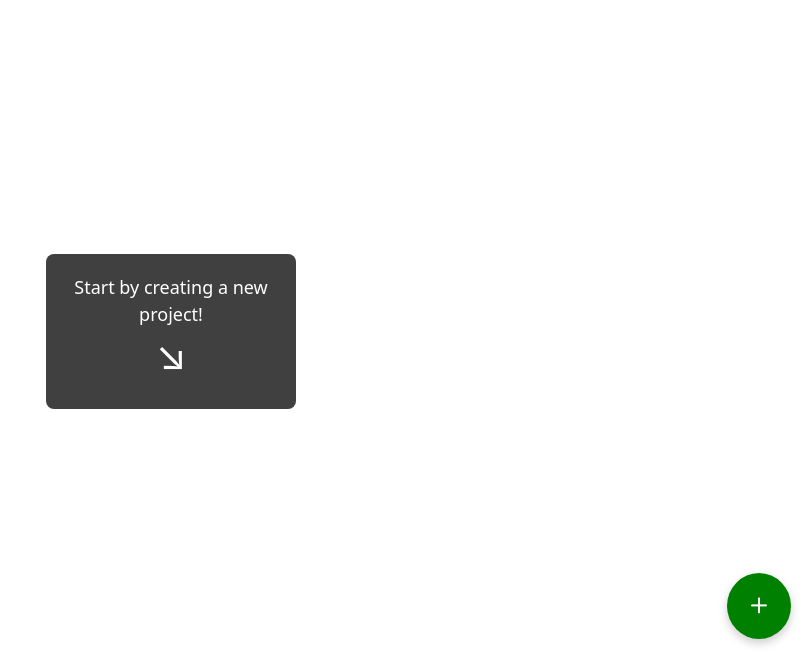
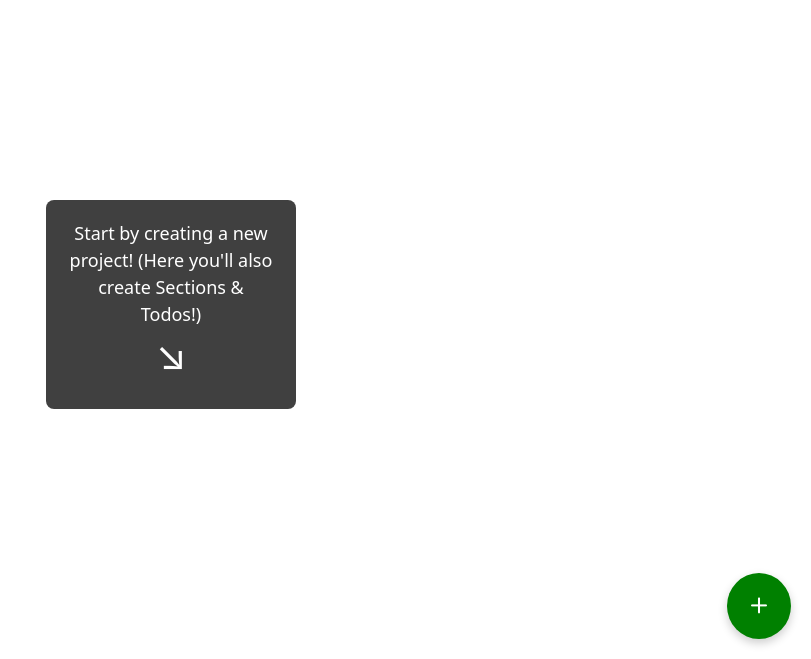
Before and after one commit to TRC-Loop/tasks, a PHP site: page /projects.php in a window 1280 px wide. Shown: the part 141-800 px from the top of the page, without its empty margins (469-1280 px from the left). Run offline with PHP 8.4, Linux system fonts and the light colour scheme; the visitor is signed in with stand-in values (Sample User, id 1); data that the repository does not hold is empty; some libraries are stand-ins or nearby versions.

Commit message:
Update projects.php

```diff
--- a/src/projects.php
+++ b/src/projects.php
@@ -152,7 +152,7 @@ $no_projects = empty($projects);
   <!-- If there are no projects, show the arrow and text -->
   <?php if ($no_projects): ?>
     <div class="arrow-pointer">
-      Start by creating a new project!
+      Start by creating a new project! (Here you'll also create Sections & Todos!)
       <p style="rotate: -45deg; font-size: 40px;">↓</p>
     </div>
   <?php endif; ?>
```
